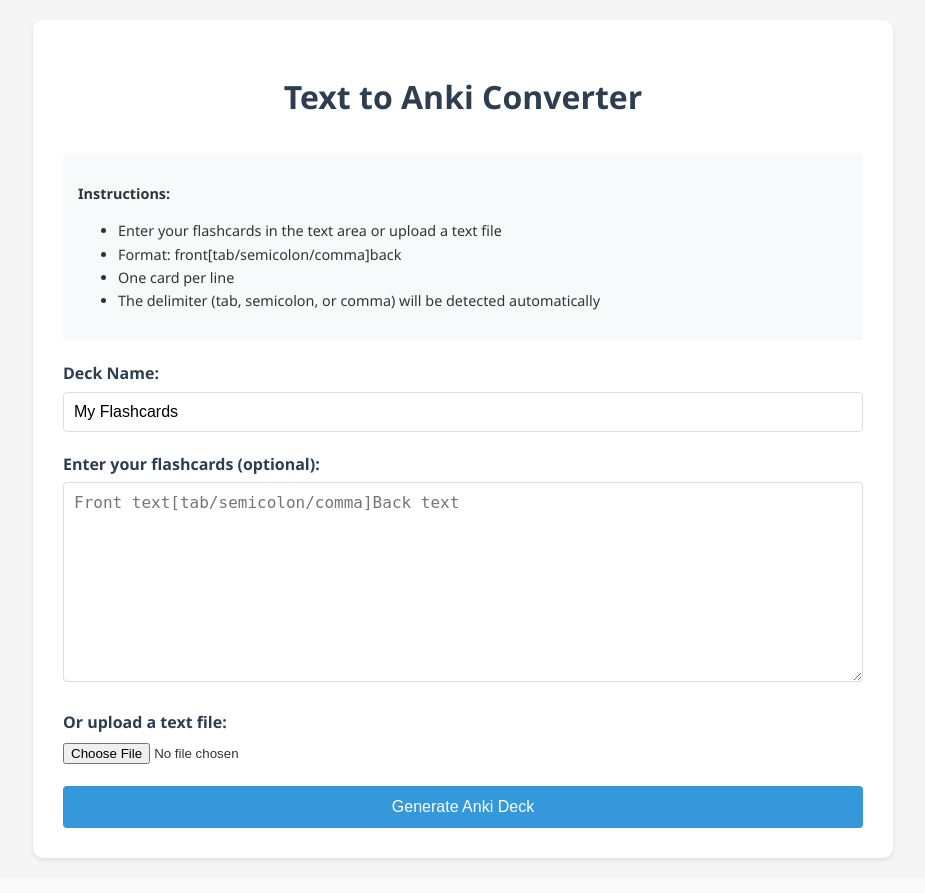
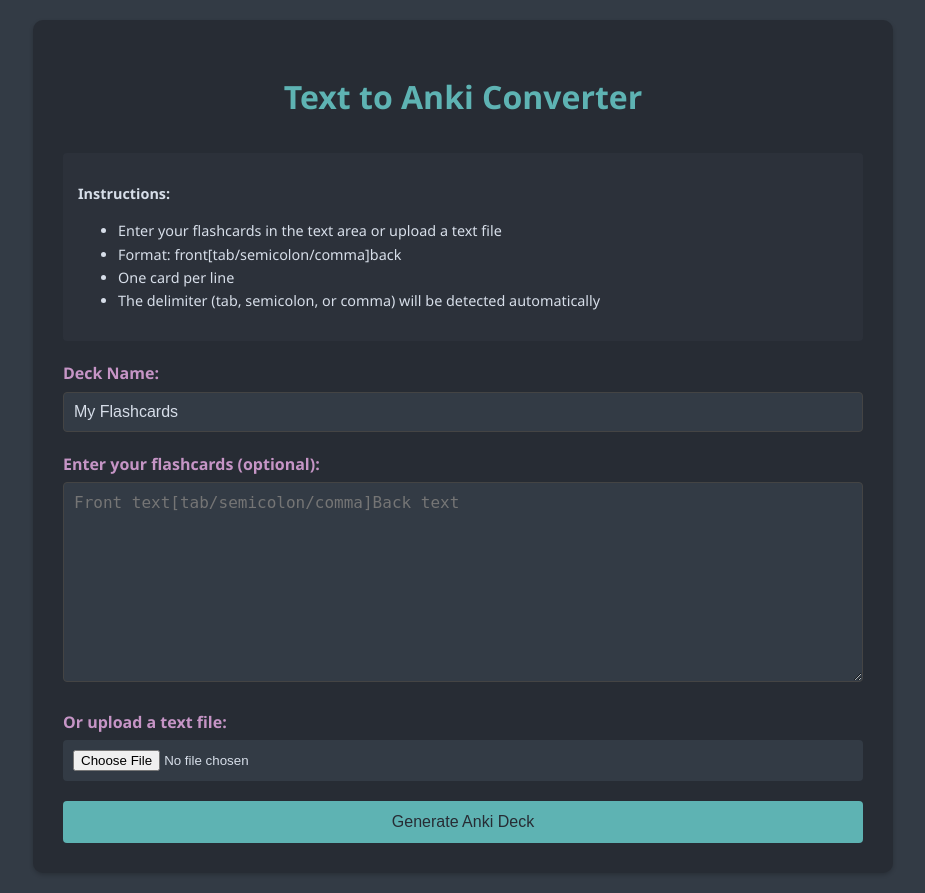
Before and after one commit to Dianjeol/txt2apkg, a Flask app: page / in a window 1280 px wide. Shown: the whole page, without its empty margins (177-1102 px from the left). Before the commit the page ends 861 px from the top, so only its background shows below. Run offline with Flask 3, Linux system fonts and the light colour scheme.

Commit message:
Update numpy and pandas versions

```diff
--- a/main.py
+++ b/main.py
@@ -1,6 +1,5 @@
-from flask import Flask, render_template, request, send_file, after_this_request
+from flask import Flask, render_template, request, send_file
 import genanki
-import pandas as pd
 import io
 import csv
 import os
@@ -17,6 +16,15 @@
     counts = [text.count(d) for d in delimiters]
     return delimiters[counts.index(max(counts))] if max(counts) > 0 else '\t'
 
+def parse_content(content, delimiter):
+    """Parse the content into a list of card pairs"""
+    reader = csv.reader(io.StringIO(content), delimiter=delimiter)
+    cards = []
+    for row in reader:
+        if len(row) >= 2:
+            cards.append([row[0], row[1]])
+    return cards
+
 def create_anki_deck(data, deck_name="My Flashcards"):
     """Create an Anki deck from the provided data"""
     model = genanki.Model(
@@ -26,13 +34,99 @@
             {'name': 'Front'},
             {'name': 'Back'},
         ],
-        templates=[
-            {
-                'name': 'Card 1',
-                'qfmt': '{{Front}}',
-                'afmt': '{{FrontSide}}<hr id="answer">{{Back}}',
-            },
-        ])
+        templates=[{
+            'name': 'Card 1',
+            'qfmt': '''
+                <div id="kard">
+                    <div class="front">{{Front}}</div>
+                </div>
+            ''',
+            'afmt': '''
+                <div id="kard">
+                    <div class="front">{{Front}}</div>
+                    <hr id="answer">
+                    <div class="back">{{Back}}</div>
+                </div>
+            ''',
+        }],
+        css='''
+            html { overflow: scroll; overflow-x: hidden; }
+            #kard {
+                padding: 0px 0px;
+                max-width: 700px;
+                margin: 0 auto;
+                word-wrap: break-word;
+            }
+            .card {
+                font-family: Menlo, baskerville, sans;
+                font-size: 18px;
+                text-align: center;
+                color: #D7DEE9;
+                line-height: 1.6em;
+                background-color: #333B45;
+            }
+            .cloze, .cloze b, .cloze u, .cloze i {
+                font-weight: bold;
+                color: MediumSeaGreen !important;
+            }
+            #extra, #extra i {
+                font-size: 15px;
+                color:#D7DEE9;
+                font-style: italic;
+            }
+            .tags {
+                color: #A6ABB9;
+                opacity: 1;
+                font-size: 10px;
+                width: 100%;
+                text-align: center;
+                text-transform: uppercase;
+                position: fixed;
+                padding: 0;
+                top:0;
+                right: 0;
+            }
+            .tags:hover {
+                opacity: 1;
+                position: fixed;
+            }
+            img {
+                display: block;
+                max-width: 100%;
+                max-height: none;
+                margin-left: auto;
+                margin: 10px auto 10px auto;
+            }
+            tr {
+                font-size: 12px;
+            }
+            b { color: #C695C6 !important; }
+            u { text-decoration: none; color: #5EB3B3;}
+            i  { color: IndianRed; }
+            a {
+                color: LightGray !important;
+                text-decoration: none;
+                font-size: 10px;
+                font-style: normal;
+            }
+            .mobile .card {
+                color: #D7DEE9;
+                background-color: #333B45;
+            }
+            .mobile .tags {
+                opacity: 1;
+                position: relative;
+            }
+            hr {
+                border: none;
+                border-top: 1px solid #D7DEE9;
+                margin: 20px 0;
+            }
+            .front, .back {
+                padding: 20px;
+            }
+        '''
+    )
 
     deck = genanki.Deck(2059400110, deck_name)
 
@@ -51,7 +145,6 @@
         deck_name = request.form.get('deck_name', 'My Flashcards')
 
         try:
-            # Get content either from file upload or text input
             content = ""
             if 'file' in request.files and request.files['file'].filename:
                 file = request.files['file']
@@ -62,32 +155,21 @@
             if not content.strip():
                 return render_template('index.html', error="Please provide input text or upload a file")
 
-            # Detect delimiter and parse content
             delimiter = detect_delimiter(content)
-            df = pd.read_csv(io.StringIO(content),
-                           sep=delimiter,
-                           header=None,
-                           encoding='utf-8',
-                           quoting=csv.QUOTE_MINIMAL,
-                           on_bad_lines='skip')
+            data = parse_content(content, delimiter)
 
-            if len(df.columns) < 2:
+            if not data:
                 return render_template('index.html',
                                      error="Input must have at least 2 columns (front and back of cards)")
 
-            # Create deck from data
-            data = df.iloc[:, 0:2].values.tolist()
             deck = create_anki_deck(data, deck_name)
 
-            # Create temporary file
             temp_dir = tempfile.mkdtemp()
             temp_path = os.path.join(temp_dir, f"{secure_filename(deck_name)}.apkg")
 
-            # Write deck to temporary file
             package = genanki.Package(deck)
             package.write_to_file(temp_path)
 
-            # Send file
             try:
                 return send_file(
                     temp_path,
@@ -96,7 +178,6 @@
                     mimetype='application/octet-stream'
                 )
             finally:
-                # Clean up temporary file
                 try:
                     os.remove(temp_path)
                     os.rmdir(temp_dir)
--- a/templates/index.html
+++ b/templates/index.html
@@ -10,19 +10,19 @@
             line-height: 1.6;
             margin: 0;
             padding: 20px;
-            background-color: #f5f5f5;
-            color: #333;
+            background-color: #333B45;
+            color: #D7DEE9;
         }
         .container {
             max-width: 800px;
             margin: 0 auto;
-            background-color: white;
+            background-color: #272C34;
             padding: 30px;
             border-radius: 10px;
-            box-shadow: 0 2px 4px rgba(0,0,0,0.1);
+            box-shadow: 0 2px 4px rgba(0,0,0,0.2);
         }
         h1 {
-            color: #2c3e50;
+            color: #5EB3B3;
             text-align: center;
             margin-bottom: 30px;
         }
@@ -33,24 +33,26 @@
             display: block;
             margin-bottom: 5px;
             font-weight: bold;
-            color: #2c3e50;
+            color: #C695C6;
         }
         input[type="text"],
         textarea {
             width: 100%;
             padding: 10px;
-            border: 1px solid #ddd;
+            border: 1px solid #444;
             border-radius: 4px;
             box-sizing: border-box;
             font-size: 16px;
+            background-color: #333B45;
+            color: #D7DEE9;
         }
         textarea {
             height: 200px;
             resize: vertical;
         }
         .submit-btn {
-            background-color: #3498db;
-            color: white;
+            background-color: #5EB3B3;
+            color: #272C34;
             padding: 12px 20px;
             border: none;
             border-radius: 4px;
@@ -60,63 +62,28 @@
             transition: background-color 0.3s;
         }
         .submit-btn:hover {
-            background-color: #2980b9;
+            background-color: #4A9090;
         }
         .error {
-            color: #e74c3c;
+            color: IndianRed;
             margin-top: 10px;
             text-align: center;
         }
         .instructions {
-            background-color: #f8f9fa;
+            background-color: #2C313A;
             padding: 15px;
             border-radius: 4px;
             margin-bottom: 20px;
             font-size: 0.9em;
         }
-        /* Custom Card Styling */
-        html { overflow: scroll; overflow-x: hidden; }
-        #kard {
-            padding: 0px 0px;
-            max-width: 700px;
-            margin: 0 auto;
-            word-wrap: break-word;
+        input[type="file"] {
+            background-color: #333B45;
+            color: #D7DEE9;
+            padding: 10px;
+            border-radius: 4px;
+            width: 100%;
+            box-sizing: border-box;
         }
-        .card {
-            font-family: Menlo, Baskerville, sans;
-            font-size: 22px; /* Vergrößerte Schriftgröße für Fragen und Antworten */
-            text-align: center;
-            color: #D7DEE9;
-            line-height: 1.6em;
-            background-color: #333B45;
-            padding: 20px; /* Extra Padding für bessere Lesbarkeit */
-            border-radius: 10px; /* Abgerundete Ecken für das Kartenlayout */
-            max-width: 80%;
-            margin: 0 auto; /* Zentriert die Karte */
-        }
-        .cloze, .cloze b, .cloze u, .cloze i { font-weight: bold; color: MediumSeaGreen !important; }
-        #extra, #extra i { font-size: 15px; color: #D7DEE9; font-style: italic; }
-        .tags {
-            color: #A6ABB9;
-            opacity: 1;
-            font-size: 10px;
-            width: 100%;
-            text-align: center;
-            text-transform: uppercase;
-            position: fixed;
-            padding: 0;
-            top: 0;
-            right: 0;
-        }
-        .tags:hover { opacity: 1; position: fixed; }
-        img { display: block; max-width: 100%; max-height: none; margin-left: auto; margin: 10px auto 10px auto; }
-        tr { font-size: 12px; }
-        b { color: #C695C6 !important; }
-        u { text-decoration: none; color: #5EB3B3; }
-        i { color: IndianRed; }
-        a { color: LightGray !important; text-decoration: none; font-size: 10px; font-style: normal; }
-        .mobile .card { color: #D7DEE9; background-color: #333B45; }
-        .mobile .tags { opacity: 1; position: relative; }
     </style>
 </head>
 <body>
```
Also changed, not shown: requirements.txt (+4 -4 lines).
